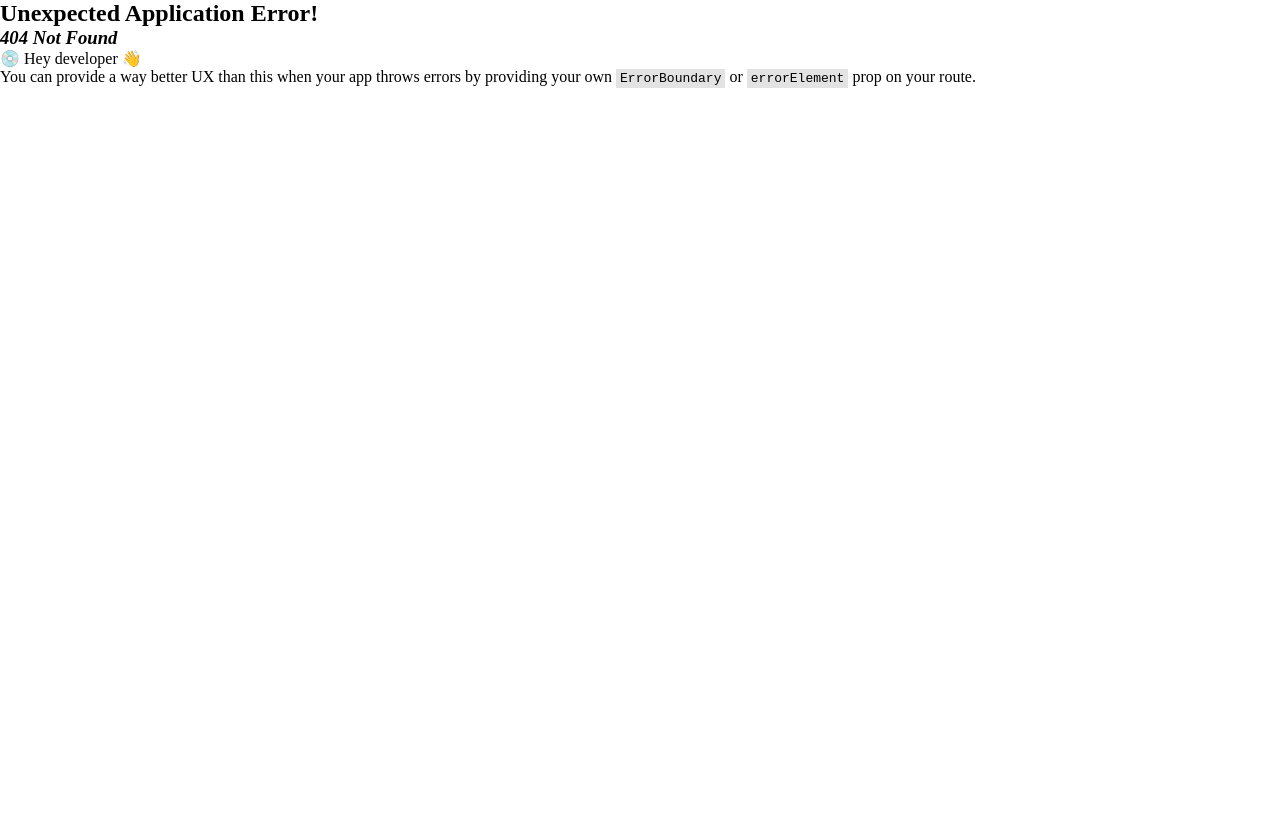
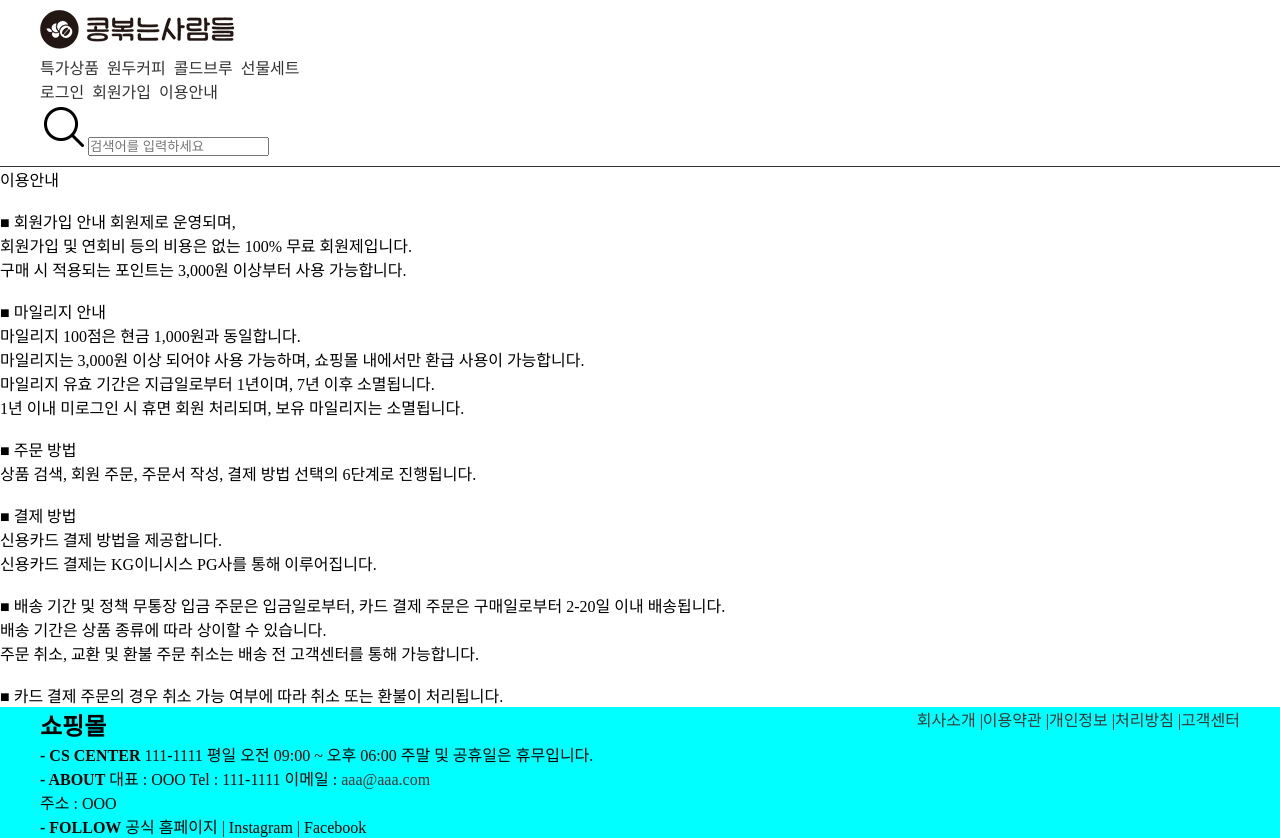
Before and after one commit to bulldorzer/coffee-shop-front, a React (Vite) app: page /useguide in a window 1280 px wide. Before the commit this address had no page. Before the commit the page ends 800 px from the top, so only its background shows below. Built offline with nearby package versions, Linux system fonts and the light colour scheme.

Commit message:
푸터 이용안내 화면 연결 까지 완료 - 진우

```diff
--- a/src/component/footer/Footer.jsx
+++ b/src/component/footer/Footer.jsx
@@ -1,3 +1,4 @@
+import { Link } from "react-router-dom";
 
 
 const Footer = () =>{
@@ -17,7 +18,12 @@ const Footer = () =>{
             </div>
 
             <div className="footer-bottom">
-                <p>회사소개 | 이용약관 | 개인정보 처리방침 | 고객센터</p>
+                <Link to={"/introduce"}>회사소개</Link> |
+                <Link to={"/useguide"}>이용약관</Link> |
+                <Link to={"/a"}>개인정보</Link> |
+                <Link to={"/b"}>처리방침</Link> |
+                <Link to={"/c"}>고객센터</Link>
+
             </div>
         </footer>
     )
--- /dev/null
+++ b/src/pages/UseGuide.jsx
@@ -0,0 +1,40 @@
+import BasicLayout from "../layouts/BasicLayout";
+
+
+const UseGuide = () =>{
+    return(
+        <>
+            <BasicLayout>
+                <p>
+                    이용안내<br /><br />
+                    ■ 회원가입 안내
+                    회원제로 운영되며,<br /> 회원가입 및 연회비 등의 비용은 없는 100% 무료 회원제입니다.<br />
+                    구매 시 적용되는 포인트는 3,000원 이상부터 사용 가능합니다.<br /><br />
+                    ■ 마일리지 안내<br />
+                    마일리지 100점은 현금 1,000원과 동일합니다.<br />
+                    마일리지는 3,000원 이상 되어야 사용 가능하며, 쇼핑몰 내에서만 환급 사용이 가능합니다.<br />
+                    마일리지 유효 기간은 지급일로부터 1년이며, 7년 이후 소멸됩니다.<br />
+                    1년 이내 미로그인 시 휴면 회원 처리되며, 보유 마일리지는 소멸됩니다.<br /><br />
+
+                    ■ 주문 방법<br />
+                    상품 검색, 회원 주문, 주문서 작성, 결제 방법 선택의 6단계로 진행됩니다.<br /><br />
+
+
+                    ■ 결제 방법<br />
+                    신용카드 결제 방법을 제공합니다.<br />
+                    신용카드 결제는 KG이니시스 PG사를 통해 이루어집니다.<br /><br />
+
+                    ■ 배송 기간 및 정책
+                    무통장 입금 주문은 입금일로부터, 카드 결제 주문은 구매일로부터 2-20일 이내 배송됩니다.<br />
+                    배송 기간은 상품 종류에 따라 상이할 수 있습니다.<br />
+                    주문 취소, 교환 및 환불
+                    주문 취소는 배송 전 고객센터를 통해 가능합니다.<br /><br />
+
+                    ■ 카드 결제 주문의 경우 취소 가능 여부에 따라 취소 또는 환불이 처리됩니다.
+                </p>
+            </BasicLayout>
+        </>
+    )
+}
+
+export default UseGuide;
--- a/src/router/root.jsx
+++ b/src/router/root.jsx
@@ -4,6 +4,7 @@ import { Suspense, lazy } from "react"; // 컴포넌트 로딩 최적화
 const Loading = <div>Loading...</div>
 const Main = lazy(() => import("../pages/MainPage.jsx"));
 const Exam = lazy(()=>import("../pages/ExamplePage.jsx"))
+const UseGuide = lazy(()=>import("../pages/UseGuide.jsx"))
 
 /**
  * 어떤 경로에 무슨 컴포넌트를 보여줄 것인지 표시
@@ -16,6 +17,10 @@ const root = createBrowserRouter([
     {
         path : "/exam",
         element : <Suspense fallback={Loading}><Exam/></Suspense>
+    },
+    {
+        path : "/useguide",
+        element : <Suspense fallback={Loading}><UseGuide/></Suspense>
     }
 
 ])
```
Also changed, not shown: src/component/utilComponent/dummy.txt (added).
